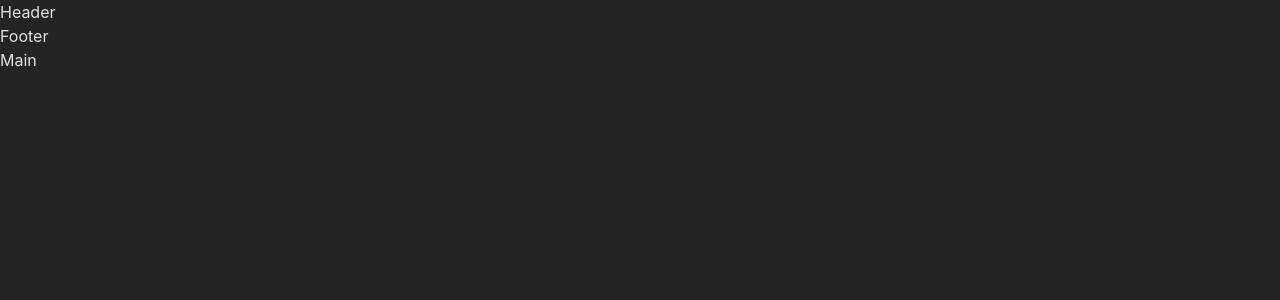
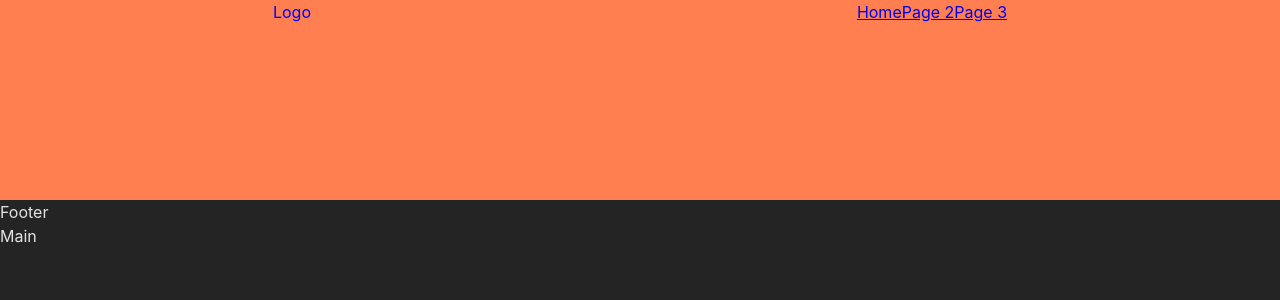
Before and after one commit to hernanhael/mytinerary-hernanHael, a React (Vite) app in the folder my-tinerary-hernanhael/: page / in a window 1280 px wide. Shown: the top 300 px of the page. Built offline with nearby package versions, Linux system fonts and the light colour scheme.

Commit message:
feat: create logo & navbar with their css

```diff
--- a/my-tinerary-hernanhael/index.html
+++ b/my-tinerary-hernanhael/index.html
@@ -4,7 +4,7 @@
 <head>
   <meta charset="UTF-8" />
   <link rel="icon" type="image/svg+xml" href="/vite.svg" />
-  <meta name="description" content="Traveling app to build your travel itinerary">
+  <meta name="description" content="Traveling app to build your itinerary">
   <meta name="viewport" content="width=device-width, initial-scale=1.0" />
   <title>myTinerary</title>
 </head>
--- a/my-tinerary-hernanhael/src/components/header/Header.jsx
+++ b/my-tinerary-hernanhael/src/components/header/Header.jsx
@@ -1,6 +1,13 @@
 import React from "react";
+import Navbar from "./navbar/Navbar";
+// import Logo from "../../../public/mytinerary-logo.png";
 import "./header.css";
 
 export const Header = () => {
-  return <div>Header</div>;
+  return (
+    <div className="app-header">
+      <div className="header-logo">Logo</div>
+      <Navbar />
+    </div>
+  );
 };
--- a/my-tinerary-hernanhael/src/components/header/header.css
+++ b/my-tinerary-hernanhael/src/components/header/header.css
@@ -0,0 +1,7 @@
+.app-header {
+    display: flex;
+    justify-content: space-around;
+    min-height: 25vh;
+    background-color: coral;
+    color: blue;
+}
--- /dev/null
+++ b/my-tinerary-hernanhael/src/components/header/navbar/Navbar.jsx
@@ -0,0 +1,12 @@
+import React from "react";
+
+const Navbar = () => {
+  return (
+    <nav>
+      <a href="#">Home</a>
+      <a href="#">Page 2</a>
+      <a href="#">Page 3</a>
+    </nav>
+  );
+};
+export default Navbar;
```
Also changed, not shown: my-tinerary-hernanhael/src/pages/Home.jsx (added, +7 -0 lines), my-tinerary-hernanhael/public/mytinerary-logo.png (added), my-tinerary-hernanhael/src/components/header/navbar/navbar.css (added), my-tinerary-hernanhael/src/pages/home.css (added).
